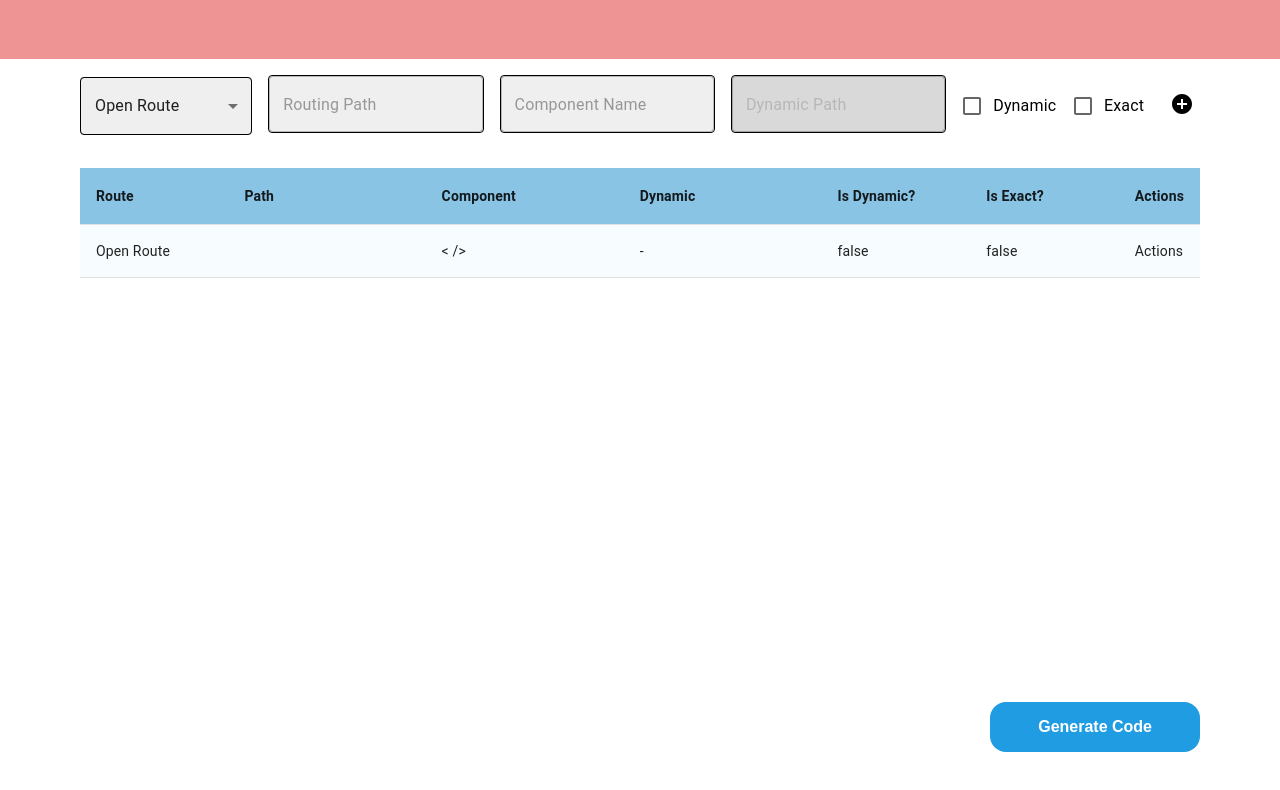
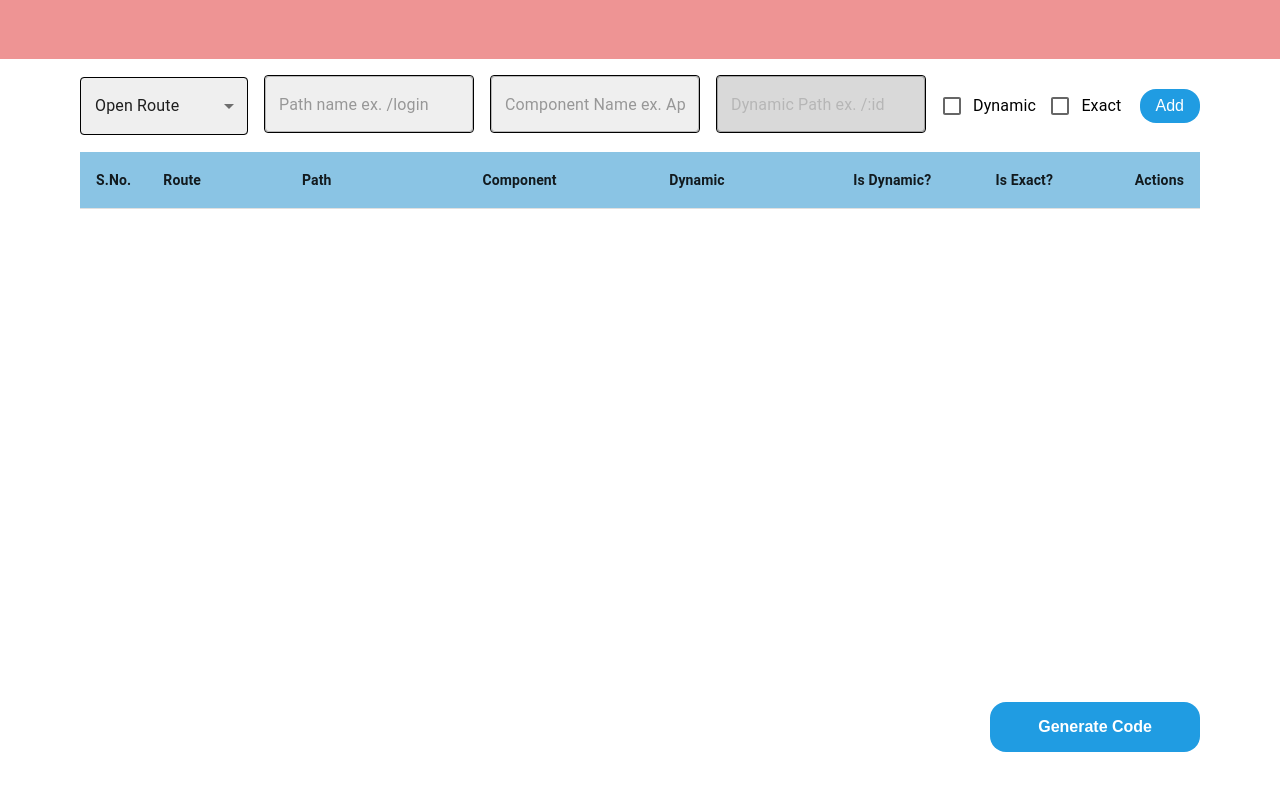
Before and after one commit to devbratkar/routing-app, a React (Create React App) app: page / in a window 1280 px wide. Shown: the top 790 px of the page. Built offline with nearby package versions, Linux system fonts and the light colour scheme.

Commit message:
fix: Logic changes

```diff
--- a/src/Context.tsx
+++ b/src/Context.tsx
@@ -6,7 +6,12 @@ interface ContextType {
 }
 
 interface ActionType {
-  type: "ADD_ROUTE" | "REMOVE_ROUTE" | "UPDATE_ROUTE";
+  type:
+    | "ADD_ROUTE"
+    | "REMOVE_ROUTE"
+    | "UPDATE_ROUTE"
+    | "UPDATE_MODE"
+    | "DELETE_ROUTE";
   payload: any;
 }
 
@@ -26,6 +31,8 @@ interface Routing {
 
 interface InitialStateType {
   routing: Routing[];
+  index: number;
+  mode: "ADD" | "UPDATE";
 }
 
 export const GlobalContext = createContext<ContextType>({
@@ -34,48 +41,45 @@ export const GlobalContext = createContext<ContextType>({
 });
 
 const initialState: InitialStateType = {
-  routing: [
-    {
-      id: 0,
-      protected: "false",
-      dynamic: "",
-      component: "",
-      path: "",
-      isDynamic: false,
-      isExact: false,
-    },
-  ],
+  routing: [],
+  index: 0,
+  mode: "ADD",
 };
 
 const reducers = (state: InitialStateType, action: ActionType) => {
   const { type, payload } = action;
   switch (type) {
     case "ADD_ROUTE": {
-      const ifRowDontExist = !state?.routing?.find(
-        (item) => item?.id === payload?.index
-      );
-      if (ifRowDontExist) {
-        state.routing.push({
-          id: payload?.index,
-          protected: "false",
-          dynamic: "",
-          component: "",
-          path: "",
-          isDynamic: false,
-          isExact: false,
-        });
-      }
-      return { ...state };
-    }
-    case "REMOVE_ROUTE": {
-      state?.routing?.slice(payload, 1);
+      state.routing[payload?.id] = {
+        id: payload?.id,
+        protected: payload?.protected,
+        dynamic: payload?.dynamic ?? "",
+        component: payload?.component,
+        path: payload?.path,
+        isDynamic: payload?.isDynamic ?? false,
+        isExact: payload?.isExact ?? false,
+      };
+      state.index = payload?.id + 1;
       return { ...state };
     }
     case "UPDATE_ROUTE": {
-      state.routing[payload.index] = {
-        ...state.routing[payload.index],
-        ...payload?.data,
+      state.routing[payload.id] = {
+        ...state.routing[payload.id],
+        ...payload,
       };
+      state.mode = "ADD";
+      state.index = state.routing.length;
+      return { ...state };
+    }
+    case "UPDATE_MODE": {
+      state.mode = "UPDATE";
+      state.index = payload?.id;
+      return { ...state };
+    }
+    case "DELETE_ROUTE": {
+      state.routing =
+        state?.routing?.filter((item) => item?.id !== payload?.id) ?? [];
+      state.index = state.routing.length;
       return { ...state };
     }
     default:
--- a/src/Services/routingServices.tsx
+++ b/src/Services/routingServices.tsx
@@ -1,9 +1,11 @@
+const protectedRouteText = `export const ProtectedRoute = ({children}) => {\n\tconst navigate = useNavigate()\n\tconst token = localStorage.getItem("token");\n\tif(!!token) return ({children});\n\treturn navigate("/")\n}\n`;
+
 export const createComponent = (name: string) => {
   return `export const ${name} = () => {\n\treturn (<div>${name}</div>);\n}\n`;
 };
 
-export const createProtectedRoute = () => {
-  return `export const ProtectedRoute = ({children}) => {\n\tconst navigate = useNavigate()\n\tconst token = localStorage.getItem("token");\n\tif(!!token) return ({children});\n\treturn navigate("/")\n}\n`;
+export const createProtectedRoute = (route = protectedRouteText) => {
+  return route;
 };
 
 export const createRoutings = (data: any) => {
--- a/src/component/CustomInputs/CustomInput.tsx
+++ b/src/component/CustomInputs/CustomInput.tsx
@@ -53,7 +53,6 @@ const CustomInput: React.FC<CustomInputType & TextFieldProps> = (props) => {
                   }
                 : onChange
             }
-            // label={label ?? ""}
             className={`custom-input ${inputClassName}`}
             {...rest}
           ></TextField>
--- a/src/component/RoutingForm/RoutingForm.tsx
+++ b/src/component/RoutingForm/RoutingForm.tsx
@@ -1,9 +1,8 @@
-import React, { ChangeEvent, useContext, useEffect } from "react";
+import React, { useContext, useEffect } from "react";
 import { useForm } from "react-hook-form";
 import CustomCheckbox from "../CustomInputs/CustomCheckbox";
 import CustomInput from "../CustomInputs/CustomInput";
 import CustomSelect from "../CustomInputs/CustomSelect";
-import AddCircleIcon from "@mui/icons-material/AddCircle";
 import { GlobalContext } from "../../Context";
 
 type DefaultFormType = {
@@ -16,7 +15,7 @@ type DefaultFormType = {
 };
 
 type PropType = {
-  index: number;
+  index?: number;
 };
 
 const defaultValues: DefaultFormType = {
@@ -32,9 +31,9 @@ const basicRule = {
   required: "This Field is Required.",
 };
 
-const RoutingForm: React.FC<PropType> = ({ index }) => {
+const RoutingForm: React.FC<PropType> = () => {
   const {
-    state: { routing },
+    state: { routing, index, mode },
     dispatch,
   } = useContext(GlobalContext);
   const { control, watch, handleSubmit, setValue, reset } = useForm({
@@ -42,26 +41,28 @@ const RoutingForm: React.FC<PropType> = ({ index }) => {
     defaultValues,
   });
   const onSubmit = async (values: DefaultFormType) => {
-    dispatch({
-      type: "UPDATE_ROUTE",
-      payload: { index, data: { ...values } },
-    });
-    dispatch({
-      type: "ADD_ROUTE",
-      payload: { index: index + 1, data: { ...values } },
-    });
-    // reset();
+    if (mode === "ADD") {
+      dispatch({
+        type: "ADD_ROUTE",
+        payload: { ...values, id: index },
+      });
+    }
+    if (mode === "UPDATE") {
+      dispatch({
+        type: "UPDATE_ROUTE",
+        payload: { ...values, id: index },
+      });
+    }
+    reset(defaultValues);
   };
-  const changeHandler = (e: ChangeEvent<any>) => {
-    dispatch({
-      type: "UPDATE_FIELD",
-      payload: { index, data: [e.target!.name, e.target!.value] },
-    });
-  };
+
   const isDynamicPath = watch("isDynamic");
+
   useEffect(() => {
-    setValue("dynamic", "");
-  }, [isDynamicPath, setValue]);
+    if (mode === "UPDATE") reset(routing[index]);
+    // eslint-disable-next-line react-hooks/exhaustive-deps
+  }, [mode, index]);
+
   return (
     <form className="routing-form" onSubmit={handleSubmit(onSubmit)}>
       <CustomSelect
@@ -78,36 +79,24 @@ const RoutingForm: React.FC<PropType> = ({ index }) => {
             value: "false",
           },
         ]}
-        change={(e) => {
-          const { name, value } = e.target;
-          routing[index] = { ...routing[index], [name]: value };
-        }}
       />
       <CustomInput
         name="path"
         type="text"
         control={control}
         rules={basicRule}
-        placeholder="Routing Path"
+        placeholder="Path name ex. /login"
         label="Path"
         variant="outlined"
-        change={(e) => {
-          const { name, value } = e.target;
-          routing[index] = { ...routing[index], [name]: value };
-        }}
       />
       <CustomInput
         name="component"
         type="text"
         control={control}
         rules={basicRule}
-        placeholder="Component Name"
+        placeholder="Component Name ex. App"
         label="Component"
         variant="outlined"
-        change={(e) => {
-          const { name, value } = e.target;
-          routing[index] = { ...routing[index], [name]: value };
-        }}
       />
       <CustomInput
         name="dynamic"
@@ -115,38 +104,22 @@ const RoutingForm: React.FC<PropType> = ({ index }) => {
         control={control}
         rules={isDynamicPath ? basicRule : { required: false }}
         disabled={!isDynamicPath}
-        placeholder="Dynamic Path"
+        placeholder="Dynamic Path ex. /:id"
         label="Dynamic"
         variant="outlined"
-        change={(e) => {
-          const { name, value } = e.target;
-          routing[index] = { ...routing[index], [name]: value };
-        }}
       />
       <CustomCheckbox
         name="isDynamic"
         control={control}
         label="Dynamic"
         change={(e) => {
-          const { name, checked } = e.target;
-          routing[index] = { ...routing[index], [name]: checked };
+          setValue("dynamic", "");
         }}
       />
-      <CustomCheckbox
-        name="isExact"
-        control={control}
-        label="Exact"
-        change={(e) => {
-          const { name, checked } = e.target;
-          routing[index] = { ...routing[index], [name]: checked };
-        }}
-      />
+      <CustomCheckbox name="isExact" control={control} label="Exact" />
 
-      <button
-        type="submit"
-        style={{ background: "transparent", border: "none" }}
-      >
-        <AddCircleIcon />
+      <button className="routing-form-add" type="submit">
+        Add
       </button>
     </form>
   );
--- a/src/pages/Home/Home.tsx
+++ b/src/pages/Home/Home.tsx
@@ -19,20 +19,19 @@ function generateFiles(data: any[]) {
 const Home = () => {
   const {
     state: { routing },
+    dispatch,
   } = useContext(GlobalContext);
+  const isGenerateCodeDisabled = !routing?.length;
   return (
     <div className="routing">
       <div className="routing-input">
-        {!!routing?.length &&
-          routing?.map((item: any, index: number) => (
-            <RoutingForm key={index} index={index} />
-          ))}
+        <RoutingForm />
       </div>
       <div className="routing-lists">
-        {!!routing?.length && (
         <Table className="routing-table">
           <TableHead className="routing-head">
             <TableRow className="routing-head-row">
+              <TableCell width={50}>S.No.</TableCell>
               <TableCell width={150}>Route</TableCell>
               <TableCell width={200}>Path</TableCell>
               <TableCell width={200}>Component</TableCell>
@@ -43,8 +42,10 @@ const Home = () => {
             </TableRow>
           </TableHead>
           <TableBody className="routing-body">
-              {routing?.map((item: any, index: number) => (
+            {!!routing?.length &&
+              routing?.map((item: any, index: number) => (
                 <TableRow key={index} className="routing-body-row">
+                  <TableCell>{item?.id + 1}</TableCell>
                   <TableCell>
                     {item?.protected === "true"
                       ? "Protected Route"
@@ -55,16 +56,39 @@ const Home = () => {
                   <TableCell>{item?.dynamic || "-"}</TableCell>
                   <TableCell>{`${String(item?.isDynamic)}`}</TableCell>
                   <TableCell>{`${String(item?.isExact)}`}</TableCell>
-                  <TableCell>Actions</TableCell>
+                  <TableCell>
+                    <button
+                      className="action-btn action-edit"
+                      onClick={() =>
+                        dispatch({
+                          type: "UPDATE_MODE",
+                          payload: { id: item?.id },
+                        })
+                      }
+                    >
+                      Edit
+                    </button>
+                    <button
+                      className="action-btn action-delete"
+                      onClick={() =>
+                        dispatch({
+                          type: "DELETE_ROUTE",
+                          payload: { id: item?.id },
+                        })
+                      }
+                    >
+                      Delete
+                    </button>
+                  </TableCell>
                 </TableRow>
               ))}
           </TableBody>
         </Table>
-        )}
       </div>
       <button
         className="routing-generate-btn"
         onClick={() => generateFiles(routing)}
+        disabled={isGenerateCodeDisabled}
       >
         Generate Code
       </button>
--- a/src/styles/Routing.css
+++ b/src/styles/Routing.css
@@ -1,6 +1,4 @@
 .routing {
-  height: 85%;
-
   display: flex;
   flex-direction: column;
 }
@@ -9,7 +7,12 @@
   display: flex;
 }
 
-.routing-lists {}
+.routing-lists {
+  margin-top: 1rem;
+  position: relative;
+  overflow: auto;
+  height: 60vh;
+}
 
 .routing-form {
   display: flex;
@@ -36,8 +39,15 @@
   cursor: pointer;
 }
 
+.routing-generate-btn:disabled {
+  cursor: not-allowed;
+}
+
 .routing-table {
   margin: 2rem auto;
+  margin-top: 0;
+  overflow-y: scroll;
+  height: 100px;
 }
 
 .routing-table td {
@@ -45,14 +55,48 @@
 }
 
 .routing-head {
+  width: 100%;
   background-color: #8AC4E4;
+  position: sticky;
+  top: 0;
+  z-index: 100;
 }
 
 .routing-head th {
   font-weight: 700 !important;
+
 }
 
-.routing-head-row {}
+.routing-form-add {
+  background-color: #209CE2;
+  border: none;
+  border-radius: 1rem;
+  padding: 0.5rem 1rem;
+  color: white;
+  cursor: pointer;
+}
+
+.routing-head-row {
+  position: sticky;
+}
+
+.action-btn {
+  padding: 0.3rem 0.8rem;
+  margin-right: 0.8rem;
+
+  border: none;
+  border-radius: 0.2rem;
+
+  cursor: pointer;
+}
+
+.action-btn.action-edit {
+  background-color: #BDE09A;
+}
+
+.action-btn.action-delete {
+  background-color: crimson;
+}
 
 .routing-body {}
 
```
Lines whose indentation alone changed are shown as unchanged.
